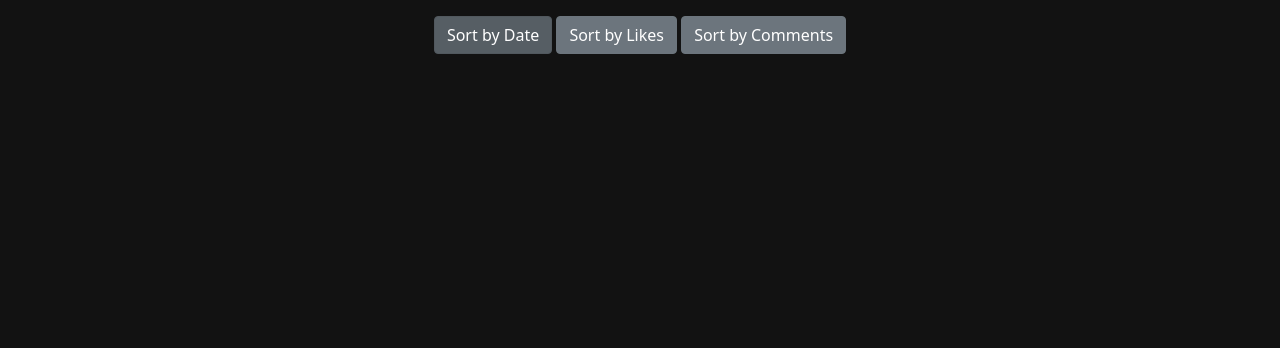
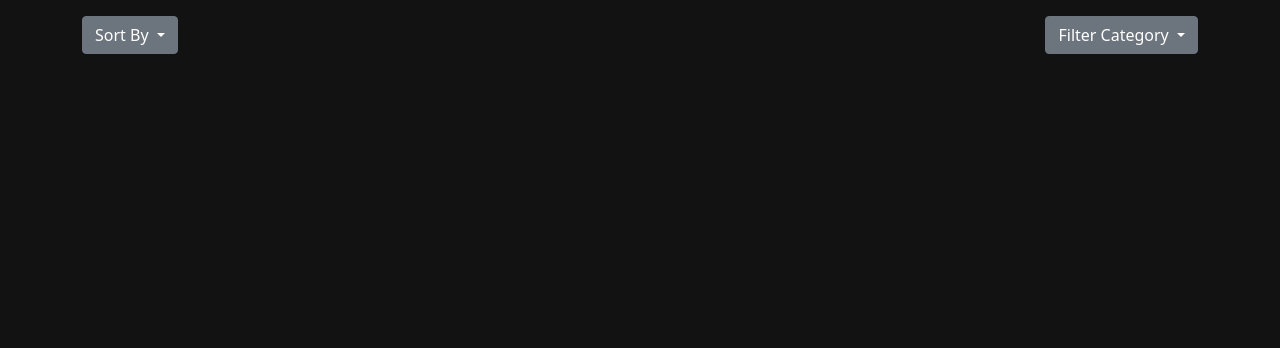
Before and after one commit to TerraBite147/EchoChamber, a Django app: page / in a window 1280 px wide. Shown: the part 72-420 px from the top of the page. Run offline with Django 4.2, Linux system fonts and the light colour scheme; data comes from the database, SQL or seed files in the repository; data that the repository does not hold is empty; some libraries are stand-ins or nearby versions.

Commit message:
Feat(blog): add filter options to blog list

```diff
--- a/blog/templates/blog/index.html
+++ b/blog/templates/blog/index.html
@@ -2,18 +2,46 @@
 {% load static %}
 
 {% block content %}
+<div class="container">
+    <div class="row">
+        <!-- Sorting options dropdown -->
+        <div class="col-md-6 d-flex justify-content-start my-3">
+            <div class="dropdown">
+                <button class="btn btn-secondary dropdown-toggle" type="button" id="sortDropdown" data-bs-toggle="dropdown" aria-expanded="false">
+                    Sort By
+                </button>
+                <ul class="dropdown-menu" aria-labelledby="sortDropdown">
+                    <li><a class="dropdown-item {% if request.GET.sort == 'date' or not request.GET.sort %}active{% endif %}" href="?sort=date">Date</a></li>
+                    <li><a class="dropdown-item {% if request.GET.sort == 'likes' %}active{% endif %}" href="?sort=likes">Likes</a></li>
+                    <li><a class="dropdown-item {% if request.GET.sort == 'comments' %}active{% endif %}" href="?sort=comments">Comments</a></li>
+                </ul>
+            </div>
+        </div>
 
-<!-- Sorting options -->
-<div class="sorting-options text-center my-3">
-    <a href="?sort=date" class="btn btn-secondary {% if request.GET.sort == 'date' or not request.GET.sort %}active{% endif %}">Sort by Date</a>
-    <a href="?sort=likes" class="btn btn-secondary {% if request.GET.sort == 'likes' %}active{% endif %}">Sort by Likes</a>
-    <a href="?sort=comments" class="btn btn-secondary {% if request.GET.sort == 'comments' %}active{% endif %}">Sort by Comments</a>
+        <!-- Category filter dropdown -->
+        <div class="col-md-6 d-flex justify-content-end my-3">
+            <div class="dropdown">
+                <button class="btn btn-secondary dropdown-toggle" type="button" id="categoryDropdown" data-bs-toggle="dropdown" aria-expanded="false">
+                    Filter Category
+                </button>
+                <ul class="dropdown-menu" aria-labelledby="categoryDropdown">
+                    {% for category in categories %}
+                    <li><a class="dropdown-item" href="{% url 'home' %}?category={{ category.name }}">{{ category.name }}</a></li>
+                    {% endfor %}
+                    <li><hr class="dropdown-divider"></li>
+                    <li><a class="dropdown-item" href="{% url 'home' %}">All Categories</a></li>
+                </ul>
+            </div>
+        </div>
+    </div>
+
+    <section aria-labelledby="post-list-heading" class="row">
+        <h2 id="post-list-heading" class="visually-hidden">Blog Posts</h2>
+        <div class="col-12">
+            {% include 'blog/_post_list.html' %}
+        </div>
+    </section>
 </div>
-
-<section aria-labelledby="post-list-heading">
-    <h2 id="post-list-heading" class="visually-hidden">Blog Posts</h2>
-    {% include 'blog/_post_list.html' %}
-</section>
 
 <div id="loader" style="display: none;" aria-live="assertive" aria-atomic="true">
     <p>Loading more posts...</p>
--- a/blog/views.py
+++ b/blog/views.py
@@ -5,7 +5,7 @@ from django.http import JsonResponse, HttpResponseForbidden
 from django.template.loader import render_to_string
 from django.contrib.auth.decorators import login_required
 from django.utils.text import slugify
-from .models import Post, Comment, CommentLike, PostLike, Notification
+from .models import Post, Comment, CommentLike, PostLike, Notification, Category
 from .forms import CommentForm, PostForm
 from django.core.paginator import Paginator, PageNotAnInteger, EmptyPage
 from django.shortcuts import render
@@ -42,18 +42,25 @@ class BlogList(generic.ListView):
     paginate_by = 6
 
     def get_queryset(self):
+        queryset = super().get_queryset()
+        category_name = self.request.GET.get("category", None)
         sort = self.request.GET.get("sort", "date")
 
+        if category_name:
+            queryset = queryset.filter(category__name=category_name)
+
         if sort == "likes":
-            return Post.objects.annotate(like_count=Count("likes")).order_by(
+            queryset = queryset.annotate(like_count=Count("likes")).order_by(
                 "-like_count"
             )
         elif sort == "comments":
-            return Post.objects.annotate(comment_count=Count("comments")).order_by(
+            queryset = queryset.annotate(comment_count=Count("comments")).order_by(
                 "-comment_count"
             )
         else:  # Default to sort by date
-            return Post.objects.order_by("-posted_at")
+            queryset = queryset.order_by("-posted_at")
+
+        return queryset
 
     def get(self, request, *args, **kwargs):
         self.object_list = self.get_queryset()
@@ -78,6 +85,11 @@ class BlogList(generic.ListView):
             return JsonResponse({"html": html, "has_next": posts.has_next()})
 
         return self.render_to_response(context)
+
+    def get_context_data(self, **kwargs):
+        context = super().get_context_data(**kwargs)
+        context["categories"] = Category.objects.all()
+        return context
 
 
 def post_detail(request, slug):
--- a/static/js/infinite-scroll.js
+++ b/static/js/infinite-scroll.js
@@ -3,6 +3,7 @@ $(function() {
     var page = 2; // Start from the second page
     var isLoading = false; // To prevent multiple loads
     var sort = new URLSearchParams(window.location.search).get('sort') || 'date'; // Get the current sort parameter or default to 'date'
+    var category = new URLSearchParams(window.location.search).get('category'); // Get the current category parameter
 
     // Detect when the user scrolls near the bottom of the content
     $(window).scroll(function() {
@@ -12,8 +13,14 @@ $(function() {
             isLoading = true;
             $loader.show();
 
+            // Construct the URL with the page, sort, and category parameters
+            var ajaxUrl = '/?page=' + page + '&sort=' + sort;
+            if (category) {
+                ajaxUrl += '&category=' + category;
+            }
+
             $.ajax({
-                url: '/?page=' + page + '&sort=' + sort,  // Include the sort parameter
+                url: ajaxUrl,
                 type: 'GET',
                 success: function(data) {
                     // Append the new posts to the content
```
Also changed, not shown: echo_chamber/urls.py (line endings or trailing spaces).
